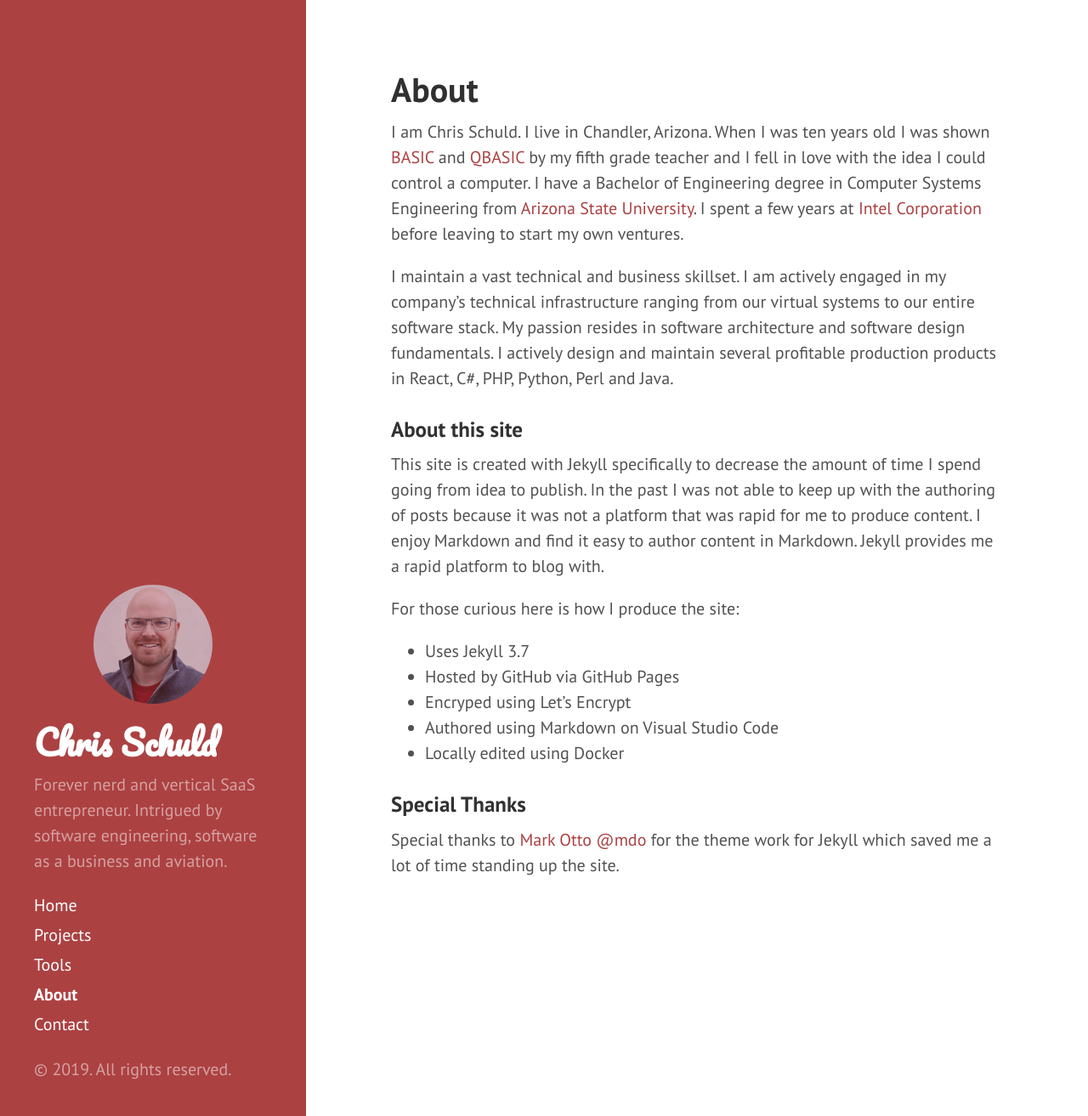
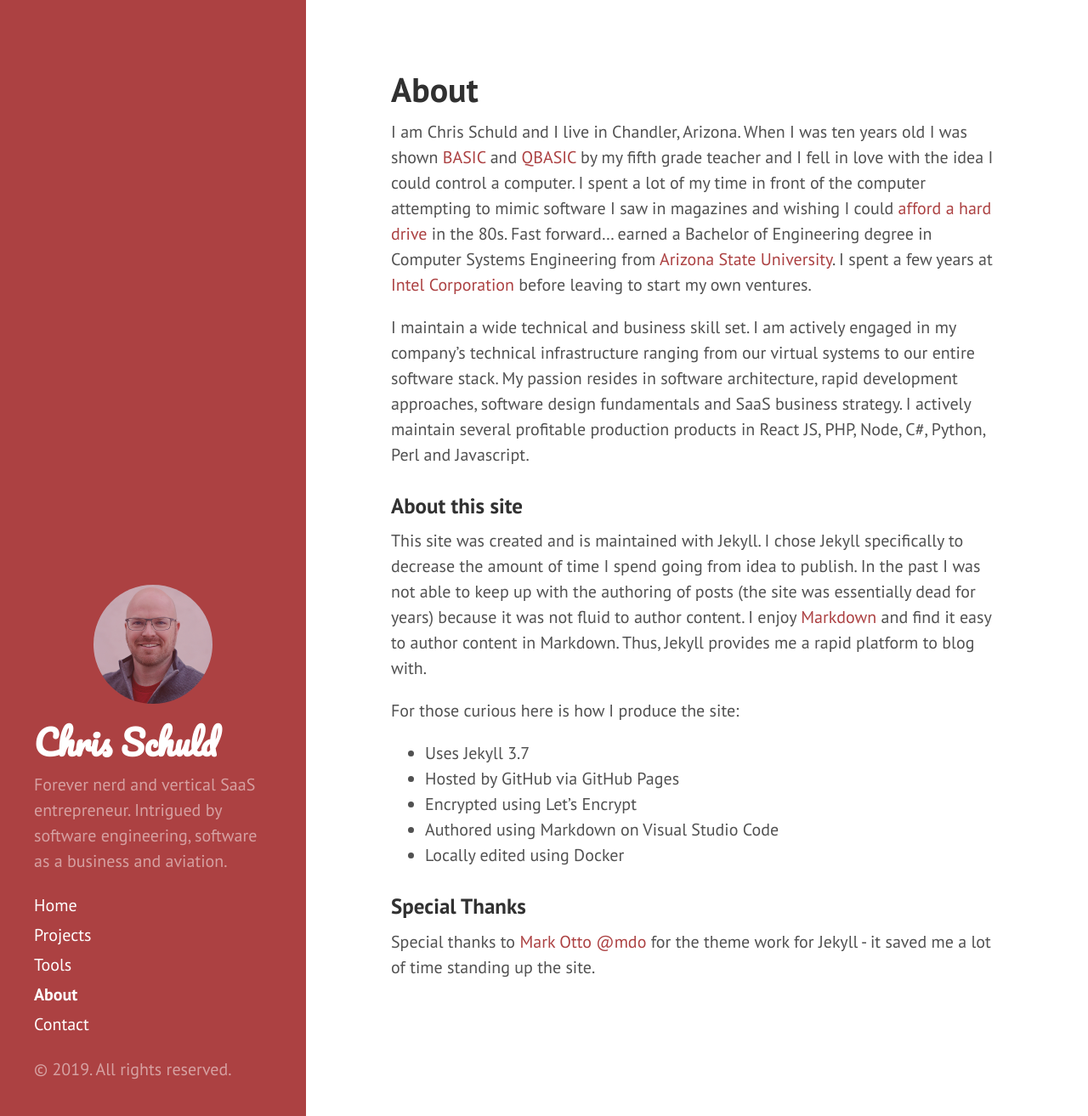
Before and after one commit to cbschuld/chrisschuld.com-legacy, a Jekyll site: the page built from about.md, in a window 1280 px wide and 1313 px high. Shown: the whole window at 85% size. Built offline with Jekyll 4.4.1, drawn with Linux system fonts in a browser that asks for light colours.

Commit message:
content bumps

```diff
--- a/about.md
+++ b/about.md
@@ -4,20 +4,20 @@ title: About
 order: 3
 ---
 
-I am Chris Schuld. I live in Chandler, Arizona.  When I was ten years old I was shown [BASIC](https://en.wikipedia.org/wiki/BASIC) and [QBASIC](https://en.wikipedia.org/wiki/QBasic) by my fifth grade teacher and I fell in love with the idea I could control a computer.  I have a Bachelor of Engineering degree in Computer Systems Engineering from [Arizona State University](https://engineering.asu.edu/). I spent a few years at [Intel Corporation](https://intel.com/) before leaving to start my own ventures.
+I am Chris Schuld and I live in Chandler, Arizona.  When I was ten years old I was shown [BASIC](https://en.wikipedia.org/wiki/BASIC) and [QBASIC](https://en.wikipedia.org/wiki/QBasic) by my fifth grade teacher and I fell in love with the idea I could control a computer.  I spent a lot of my time in front of the computer attempting to mimic software I saw in magazines and wishing I could [afford a hard drive](https://www.pcworld.com/article/127105/article.html) in the 80s.  Fast forward... earned a Bachelor of Engineering degree in Computer Systems Engineering from [Arizona State University](https://engineering.asu.edu/). I spent a few years at [Intel Corporation](https://intel.com/) before leaving to start my own ventures.
 
-I maintain a vast technical and business skillset. I am actively engaged in my company’s technical infrastructure ranging from our virtual systems to our entire software stack.  My passion resides in software architecture and software design fundamentals. I actively design and maintain several profitable production products in React, C#, PHP, Python, Perl and Java.
+I maintain a wide technical and business skill set. I am actively engaged in my company’s technical infrastructure ranging from our virtual systems to our entire software stack.  My passion resides in software architecture, rapid development approaches, software design fundamentals and SaaS business strategy. I actively maintain several profitable production products in React JS, PHP, Node, C#, Python, Perl and Javascript.
 
 ### About this site
 
-This site is created with Jekyll specifically to decrease the amount of time I spend going from idea to publish.  In the past I was not able to keep up with the authoring of posts because it was not a platform that was rapid for me to produce content.  I enjoy Markdown and find it easy to author content in Markdown.  Jekyll provides me a rapid platform to blog with.
+This site was created and is maintained with Jekyll.  I chose Jekyll specifically to decrease the amount of time I spend going from idea to publish.  In the past I was not able to keep up with the authoring of posts (the site was essentially dead for years) because it was not fluid to author content.  I enjoy [Markdown](https://en.wikipedia.org/wiki/Markdown) and find it easy to author content in Markdown.  Thus, Jekyll provides me a rapid platform to blog with.
 
 For those curious here is how I produce the site:
 + Uses Jekyll 3.7
 + Hosted by GitHub via GitHub Pages
-+ Encryped using Let's Encrypt
++ Encrypted using Let's Encrypt
 + Authored using Markdown on Visual Studio Code
 + Locally edited using Docker
 
 ### Special Thanks
-Special thanks to [Mark Otto @mdo](https://twitter.com/mdo) for the theme work for Jekyll which saved me a lot of time standing up the site.
+Special thanks to [Mark Otto @mdo](https://twitter.com/mdo) for the theme work for Jekyll - it saved me a lot of time standing up the site.
```
